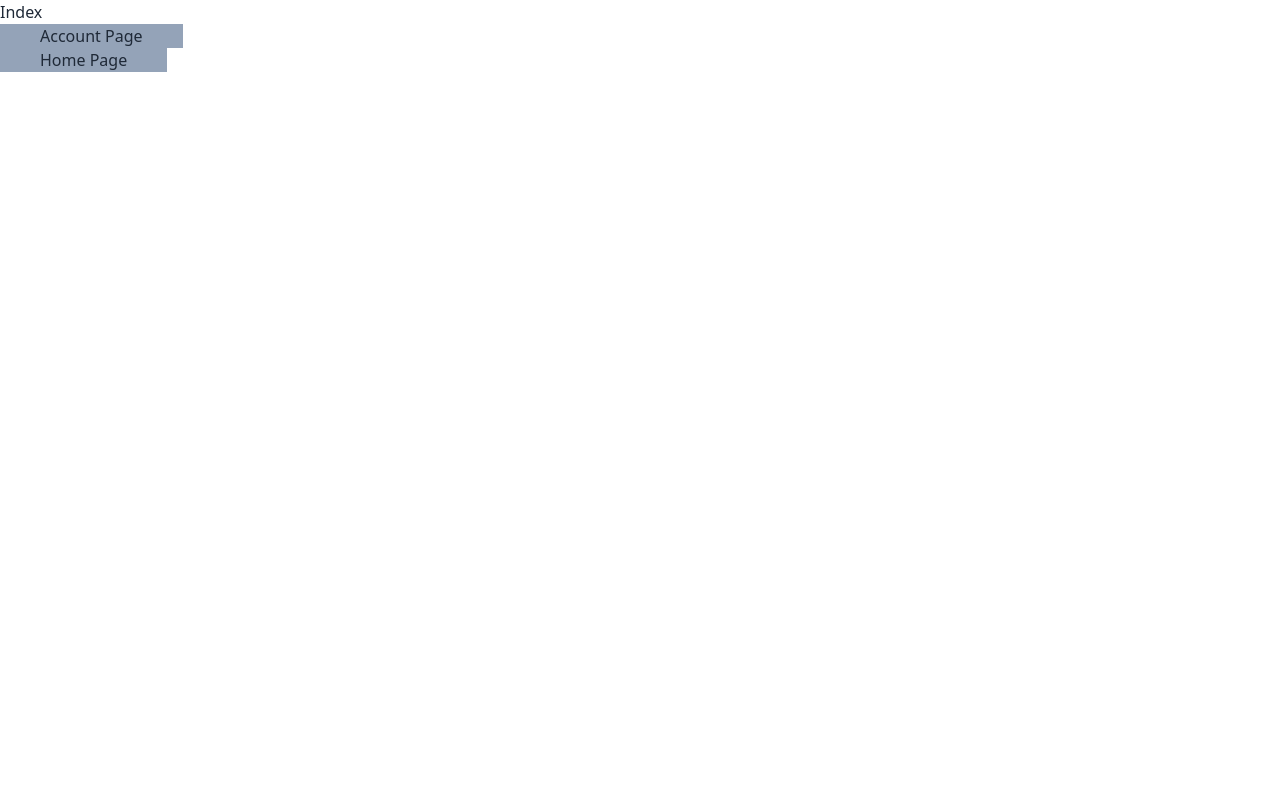
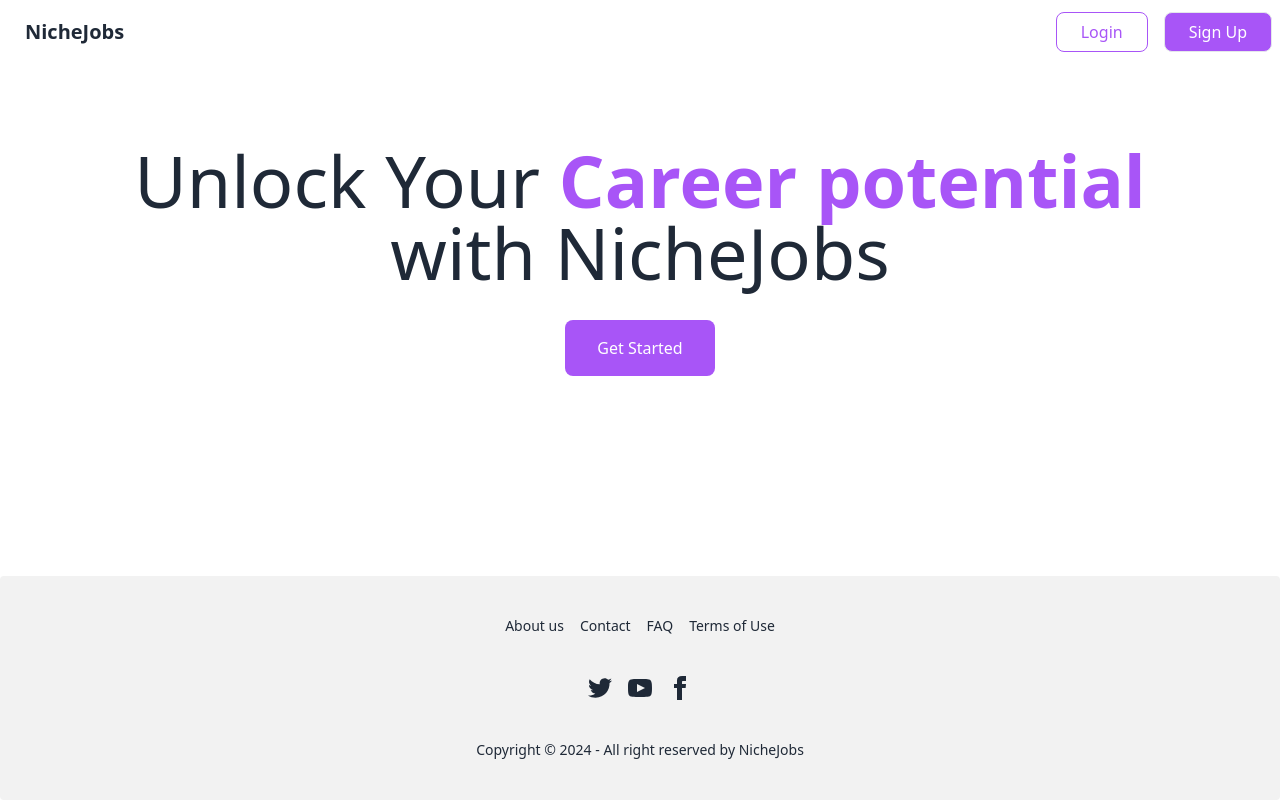
Before and after one commit to richmondnkrumah/mini-project, a Next.js app: page / in a window 1280 px wide. Built offline with nearby package versions, Linux system fonts and the light colour scheme; no server answers.

Commit message:
ui fixes and layout breakage fix

```diff
--- a/src/app/page.tsx
+++ b/src/app/page.tsx
@@ -1,3 +1,5 @@
+import Footer from '@/components/Footer'
+import Header from '@/components/Header'
 import Link from 'next/link'
 import React from 'react'
 
@@ -5,16 +7,19 @@ type Props = {}
 
 const Index = (props: Props) => {
   return (
-    <main>Index
-      <div className='h-50 w-fit px-10 bg-slate-400 text-center'>
+    <>
+      <Header isLandingPage={true} />
+      <main className='grow pt-20 flex flex-col gap-20'>
+        <div className='text-center flex flex-col items-center gap-8 '>
+          <h1 className='text-7xl'>Unlock Your <b className='text-purple-500'>Career potential</b> <br></br>with NicheJobs</h1>
+          <Link className='h-14 px-8 rounded-lg bg-purple-500 w-fit flex items-center text-white ' href="/home">Get Started</Link>
+        </div>
 
-      <Link href={"/account"} >Account Page</Link>
-      </div>
-      <div className='h-50 w-fit px-10 bg-slate-400 text-center'>
+      </main>
+      <Footer />
 
-      <Link href={"/home"} >Home Page</Link>
-      </div>
-    </main>
+    </>
+
   )
 }
 
```
